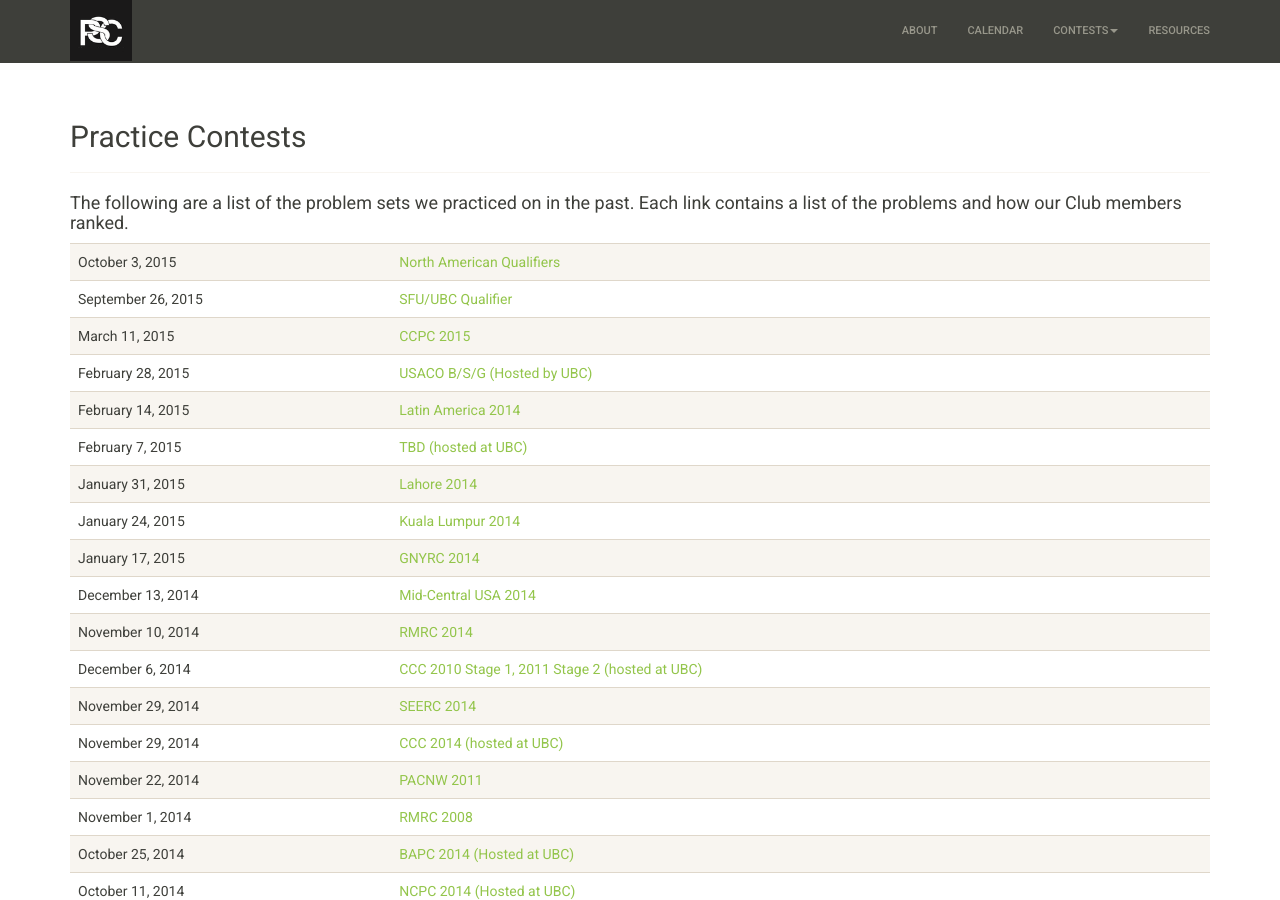
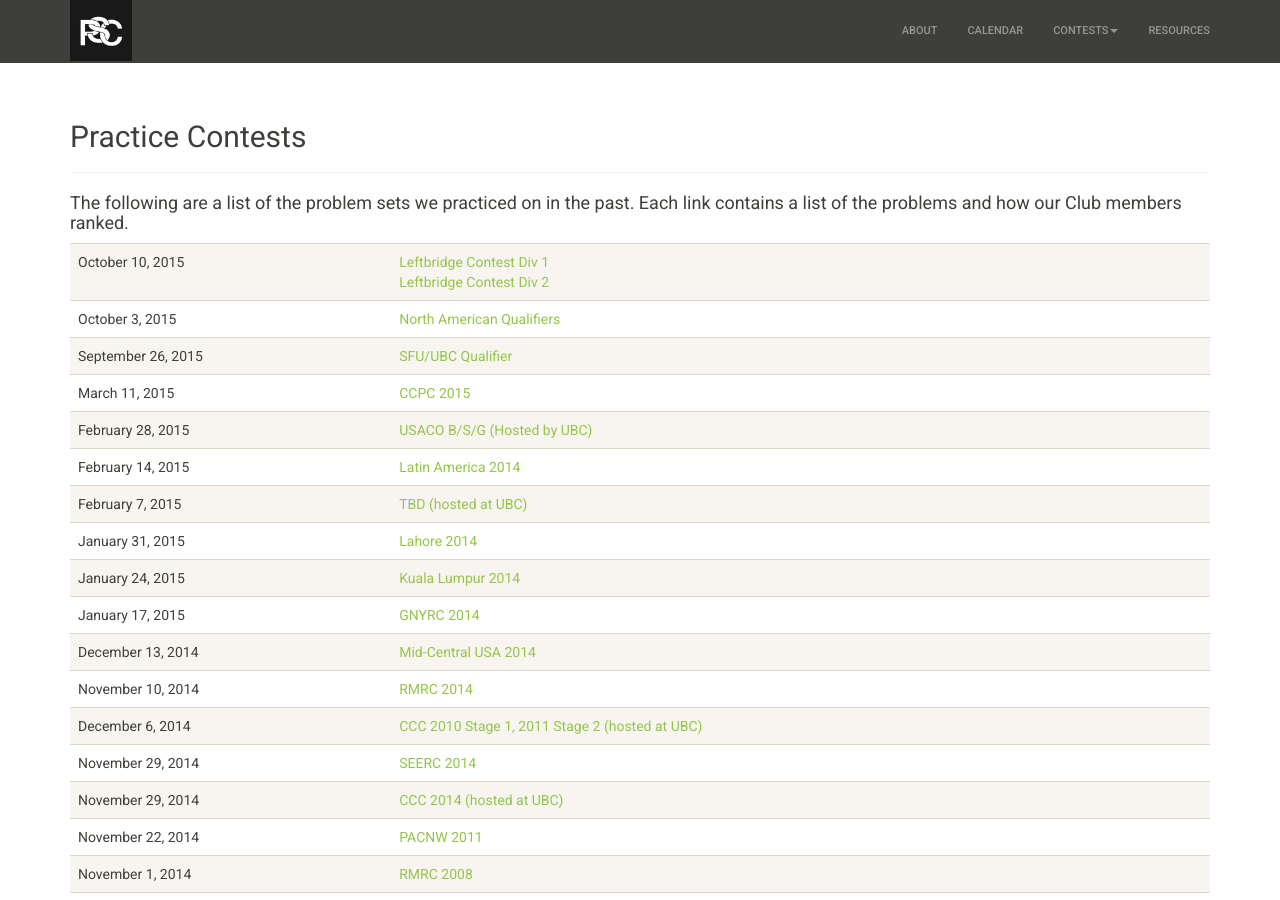
Before and after one commit to ProblemSolvingClub/psc-website, a Jekyll site: the page built from contests/practice/index.html, in a window 1280 px wide and 900 px high. Built offline with Jekyll 4.4.1, drawn with Linux system fonts in a browser that asks for light colours; nearby versions of some CDN libraries.

Commit message:
leftbridge contest

```diff
--- a/contests/practice/index.html
+++ b/contests/practice/index.html
@@ -13,6 +13,13 @@ title: Practice Contests
 
   <table class="table table-striped">
     <tbody>
+      		<tr>
+		   <td>October 10, 2015</td>
+		   <td><a href="http://acmprogcontest1.cs.uleth.ca/public/">Leftbridge Contest Div 1</a><br>
+		   <a href="http://acmprogcontest2.cs.uleth.ca/public/">Leftbridge Contest Div 2</a>
+
+		   </td>
+		</tr>
 		<tr>
 		   <td>October 3, 2015</td>
 		   <td><a href="http://naipc.uchicago.edu/practices/">North American Qualifiers</a></td>
```
